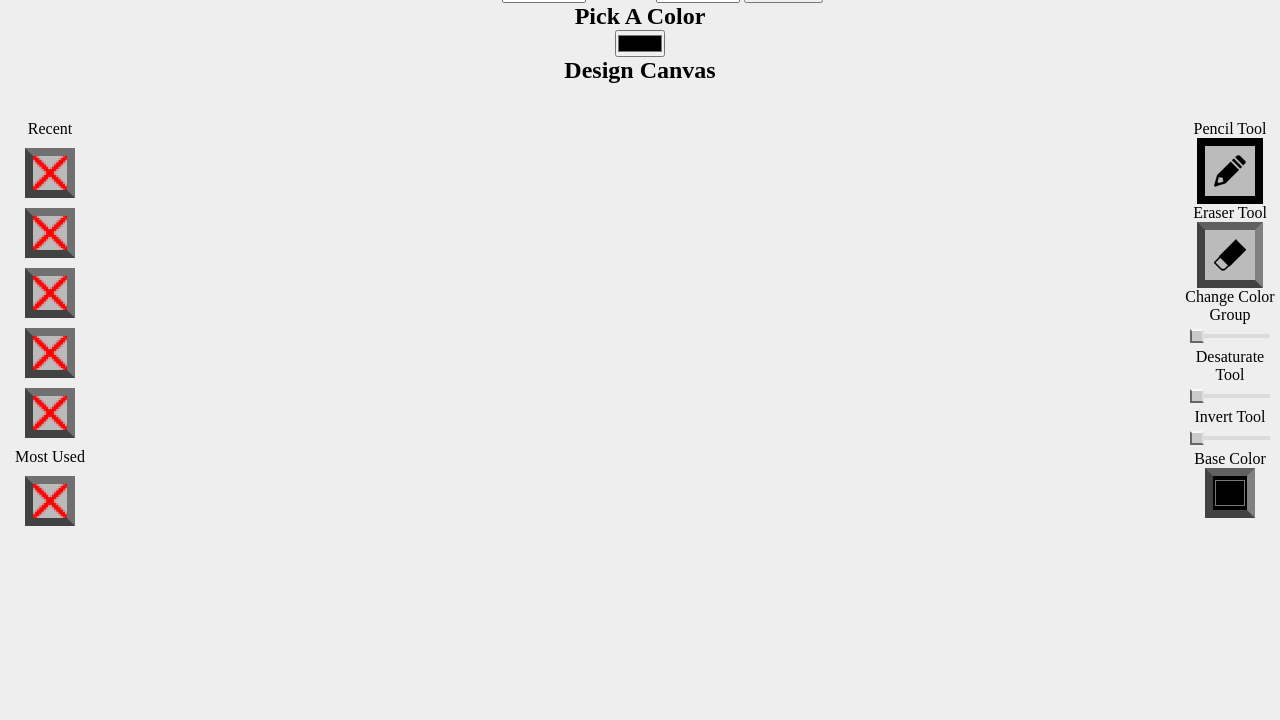
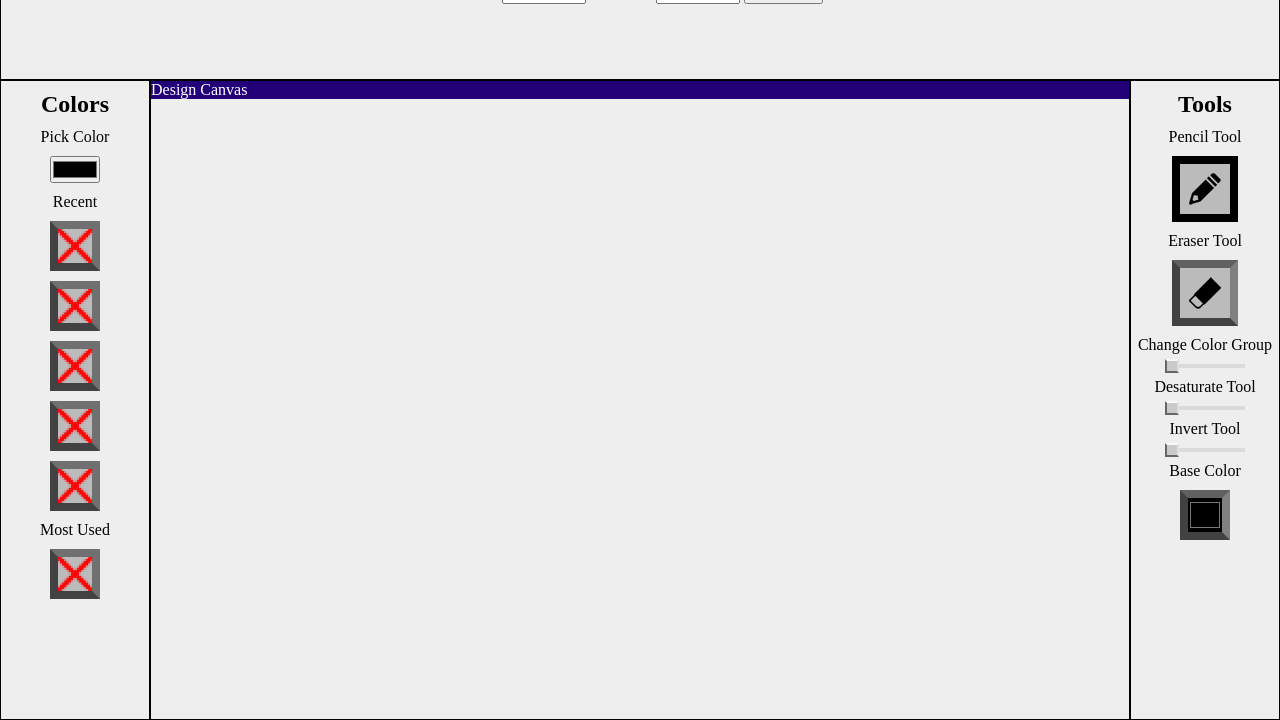
Before and after one commit to sidinsomniac/Pixel-Art-Maker, a plain HTML site: page index.html in a window 1280 px wide. Shown: the part 80-800 px from the top of the page. Drawn offline with Linux system fonts and the light colour scheme.

Commit message:
Started making changes in style

```diff
--- a/index.html
+++ b/index.html
@@ -4,10 +4,13 @@
 		<meta charset="UTF-8">
 		<meta name="viewport" content="width=device-width, user-scalable=no, initial-scale=1.0, maximum-scale=1.0, minimum-scale=1.0">
 		<link rel="stylesheet" href="style.css">
-		<title>Pixel Art Maker!</title>
+		<title>Pixel Art Maker</title>
 	</head>
 	<body>
 		<aside>
+	    	<h2>Colors</h2>
+			<label for="colorPicker">Pick Color</label>
+	    	<input type="color" id="colorPickerMain" name="colorPicker">
 			<label for="recent">Recent</label>
 			<div class="recents colorPicker" name="recent"></div>
 			<div class="recents colorPicker" name="recent"></div>
@@ -17,7 +20,8 @@
 			<label for="mostused">Most Used</label>
 			<div class="colorPicker" id="mostUsed" name="mostused"></div>
 		</aside>
-	    <main>
+
+	    <header>
 	    	<h1>Lab: Pixel Art Maker</h1>
 	    	<h2>Choose Grid Size</h2>
 	    	<form id="sizePicker">
@@ -27,14 +31,23 @@
 	    	    <input type="number" id="input_width" name="width" min="1" max="80" value="80">
 	    	    <input type="submit" value="Create Grids">
 	    	</form>
-	    	<h2>Pick A Color</h2>
-	    	<input type="color" id="colorPickerMain">
+	    </header>
 
-	    	<h2>Design Canvas</h2>
+	    	<main>
+	    		<div class="container">
+	    			<div class="titleBar">
+	    				<p id="titleHead">Design Canvas</p>
+	    				<div class="mini"></div>
+	    				<div class="maxi"></div>
+	    				<div class="exit"></div>
+	    			</div>
+	    			<table id="pixelCanvas"></table>
+	    		</div>
+	    	</main>
 
-	    		<table id="pixelCanvas"></table>
-	    </main>
+
 	    <aside>
+	    	<h2>Tools</h2>
 	    	<label for="pencil">Pencil Tool</label>
 	    	<div id="pencil" class="rightSide" name="pencil"></div>
 	    	<label for="eraser">Eraser Tool</label>
--- a/script.js
+++ b/script.js
@@ -12,6 +12,7 @@ tools();
 function init(event){
 	reset();
 	createGrid();
+	colorGrid();
 	updateBase();
 	updateColors();
 	draw();
@@ -29,7 +30,6 @@ function reset(){
 			for(i=0;i<trow.length;i++){
 				document.querySelector('#pixelCanvas').deleteRow(i);
 			}
-		document.querySelector('input[type="submit"]').textContent="bitch";
 	}
 
 }
@@ -47,7 +47,15 @@ function createGrid(){
 			row.appendChild(cell);
 		}
 	}
-baseColor.value = '#ffffff';
+	baseColor.value = '#ffffff';
+}
+
+// UPDATES BG-COLOR OF GRID
+function colorGrid(){
+	var cells = document.querySelectorAll('td');
+	for (var i = 0; i < cells.length; i++) {
+		cells[i].style.background = "#ffffff";
+	}
 }
 
 // UPDATES THE BASE COLOR
@@ -81,7 +89,9 @@ function updateColors(){
 
 // SETS THE MODE
 function tools(){
+	// Pencil Tool
 	document.querySelector('#pencil').addEventListener('click', draw);
+	// Eraser Tool
 	document.querySelector('#eraser').addEventListener('click', function(event) {
 			document.querySelector('table').style.cursor="url('eraser.png'), auto";
 			var cells = document.querySelectorAll('td');
@@ -95,32 +105,22 @@ function tools(){
 			 var curs = new Image();
 			 curs.src = 'eraser.png';
 			 event.dataTransfer.setDragImage(curs, 0, 30);
-		});
-	}
-});
-
-
-// **********************************************
-// CORRECT HERE
-// **********************************************
-
-
+			});
+		}
+	});
+	// Hue Tool
 	document.querySelector('#hueChange').addEventListener('change', function(event) {
 		cellLoop("hue-rotate(" , this.value , "deg)");
 	});
-
+	// B&W Tool
 	document.querySelector('#grayScale').addEventListener('change', function(event) {
 		cellLoop("grayscale(",this.value,"%)");
 	});
-
+	// Invert Tool
 	document.querySelector('#inverting').addEventListener('change', function(event) {
 		cellLoop("invert(",this.value/10,")");
 	});
 }
-
-// **********************************************
-// CORRECT HERE
-// **********************************************
 
 
 // WILL DRAW USING PENCIL TOOL
--- a/style.css
+++ b/style.css
@@ -5,10 +5,13 @@
 }
 body{
 	display:grid;
-	grid-template-columns: 100px 1fr 100px;
+	grid-template-columns: 150px 1fr 150px;
+	grid-template-rows: 1fr 4fr;
 	background-color: #EEE;
-	max-width:1500px;
+	height: 100vh;
 	margin: 0 auto;
+	grid-template-areas: 'a a a'
+						'b c d';
 }
 table {
     border: 1px solid black;
@@ -33,7 +36,6 @@ input[type=number] {
 .colorPicker{
 	width: 50px;
 	height: 50px;
-	margin:10px auto;
 	border: 8px solid;
 	border-color: #707070 #707070 #424242 #424242;
 	box-sizing: border-box;
@@ -50,7 +52,6 @@ input[type=number] {
 .rightSide, #base{
 	width: 50px;
 	height: 50px;
-	margin:0 auto;
 	border: 8px solid;
 	background: #000;
 	border-color: #606060 gray #424242 #424242;
@@ -106,6 +107,31 @@ input[type=number] {
 .colorPicker,#eraser{
 	background-color: #BBB;
 }
-aside{
-	margin-top: 200px;
+aside:nth-of-type(1){
+	grid-area: b;
+	border:1px solid black;
 }
+aside:nth-of-type(2){
+	grid-area: d;
+	border:1px solid black;
+}
+header{
+	grid-area: a;
+	border:1px solid black;
+}
+main{
+	grid-area: c;
+	border:1px solid black;
+}
+aside>*{
+	display: block;
+	margin:10px auto;
+}
+
+.titleBar{
+	background-color: #207;
+}
+#titleHead{
+	color: white;
+	text-align: left;
+}
```
